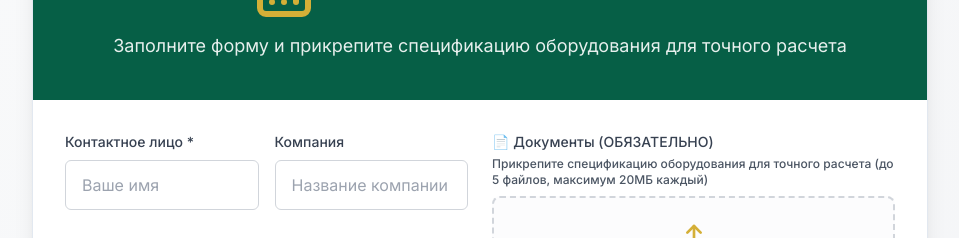
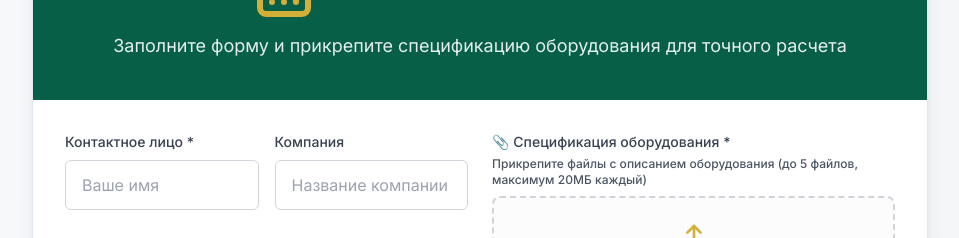
Before and after one commit to pr-poehali-dev/it-equip-recycle, a React (Vite) app: page / in a window 1280 px wide. Shown: the part 2720-2958 px from the top of the page, without its empty margins (160-1119 px from the left). Built offline with nearby package versions, Linux system fonts and the light colour scheme.

Commit message:
feat: добавить спецификацию оборудования

```diff
--- a/src/components/sections/CalculatorSection.tsx
+++ b/src/components/sections/CalculatorSection.tsx
@@ -191,8 +191,8 @@ export default function CalculatorSection({
                 <div className="space-y-6">
                   <div>
                     <label className="text-sm font-medium premium-body text-gray-700 mb-2 block">
-                      📄 Документы (ОБЯЗАТЕЛЬНО)
-                      <span className="text-xs text-gray-600 block mt-1">Прикрепите спецификацию оборудования для точного расчета (до 5 файлов, максимум 20МБ каждый)</span>
+                      📎 Спецификация оборудования *
+                      <span className="text-xs text-gray-600 block mt-1">Прикрепите файлы с описанием оборудования (до 5 файлов, максимум 20МБ каждый)</span>
                     </label>
 
                     {formData.files && formData.files.length > 0 && (
```
